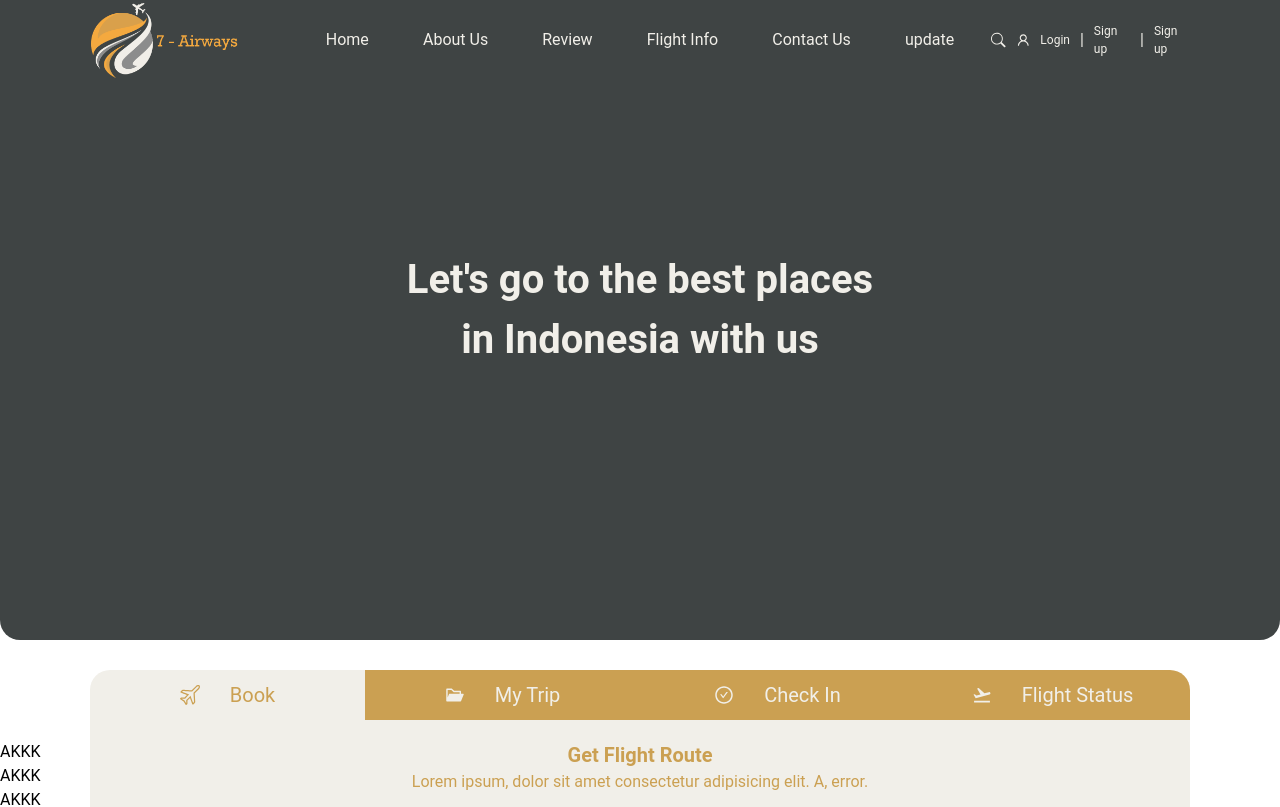
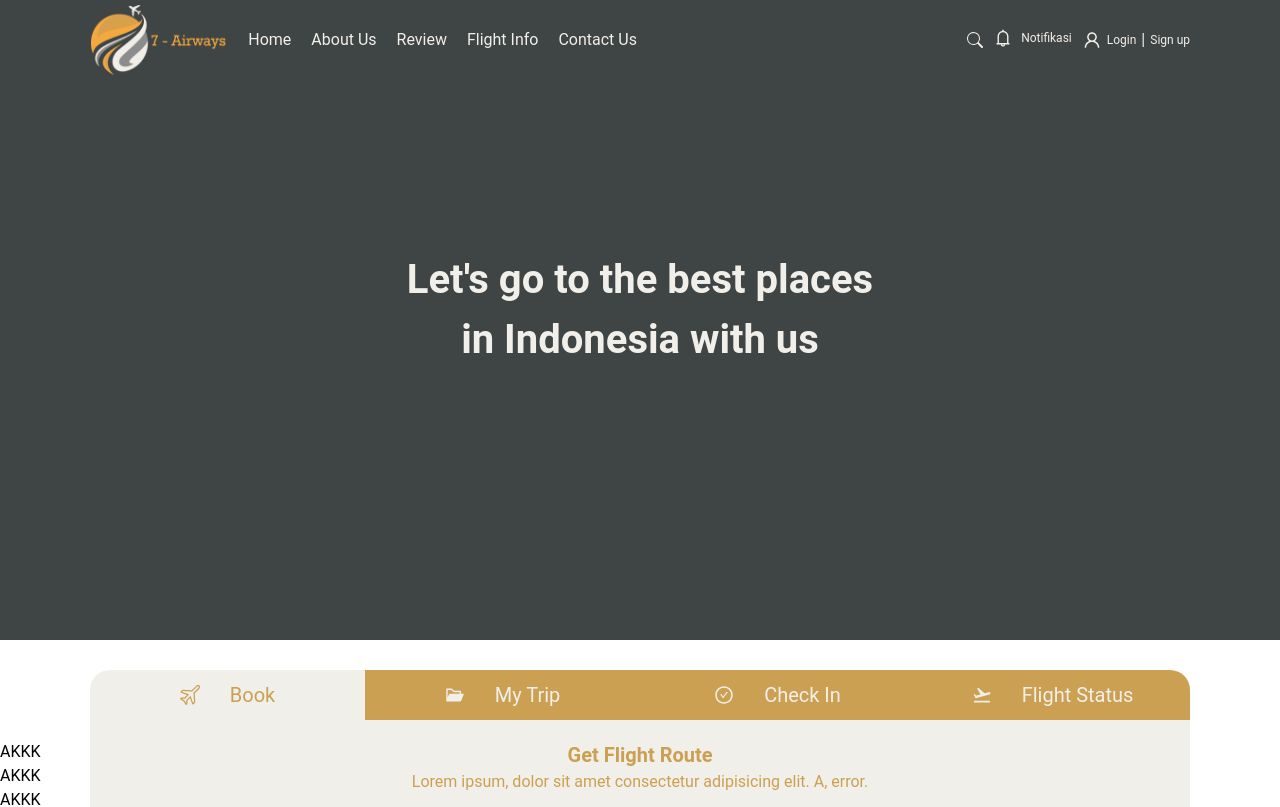
Before and after one commit to Binar-Project-7-Airways-Ticketing/FEJS-Final-Project, a React (Create React App) app: page / in a window 1280 px wide. Shown: the top 807 px of the page. Built offline with nearby package versions, Linux system fonts and the light colour scheme.

Commit message:
add bar search and bell notif

```diff
--- a/src/Components/Navbar.jsx
+++ b/src/Components/Navbar.jsx
@@ -1,10 +1,33 @@
-import React from "react";
+import React, { useState } from "react";
 import logo from "../logo3.png";
 import { BsSearch } from "react-icons/bs";
-import { AiOutlineUser } from "react-icons/ai";
+import { AiOutlineUser, AiOutlineBell } from "react-icons/ai";
 import "./All.css";
 import { Link } from "react-router-dom";
+import { Dropdown, Space, DatePicker, Input } from "antd";
+
 export default function Navbar() {
+  const [search, setSearch] = useState(false);
+  const srch = () => {
+    setSearch(true);
+  };
+  const srchClose = () => {
+    setSearch(false);
+  };
+  const items = [
+    {
+      label: "Selamat anda mendapatkan voucher",
+      key: "0",
+    },
+    {
+      label: "Hari ini ada promo 50% keseluruh wilayah indonesia",
+      key: "1",
+    },
+    {
+      label: "Discount 30% class Business",
+      key: "3",
+    },
+  ];
 
   return (
     <div className="ffff">
@@ -20,19 +43,41 @@ export default function Navbar() {
             <li>Review</li>
             <li>Flight Info</li>
             <li>Contact Us</li>
-            <Link to={"/update"}>
-              <button>update</button>
-            </Link>
           </ul>
 
           <div className="search">
-            <BsSearch />
-            <AiOutlineUser />
-            <a href="/login">Login</a>
-            <p style={{display:"flex", justifyContent:"center", margin:"0"}}>|</p>
-            <a>Sign up</a>
-            <p>|</p>
-            <a href="/register">Sign up</a>
+            {search ? (
+              <Input placeholder="Basic usage" />
+            ) : (
+              <Input className="frm" placeholder="Basic usage" />
+            )}
+            {search ? (
+              <BsSearch onClick={srchClose} />
+            ) : (
+              <BsSearch onClick={srch} />
+            )}
+
+            <div className="notif">
+              <Dropdown
+                menu={{
+                  items,
+                }}
+                trigger={["click"]}
+              >
+                <a onClick={(e) => e.preventDefault()}>
+                  <Space>
+                    <AiOutlineBell style={{ fontSize: "20px" }} />
+                    <p>Notifikasi</p>
+                  </Space>
+                </a>
+              </Dropdown>
+            </div>
+            <div className="user">
+              <AiOutlineUser style={{fontSize:"20px"}}/>
+              <a href="/login">Login</a>
+              <p>|</p>
+              <a href="/register">Sign up</a>
+            </div>
           </div>
         </div>
       </div>
```
Also changed, not shown: src/Components/All.css.
